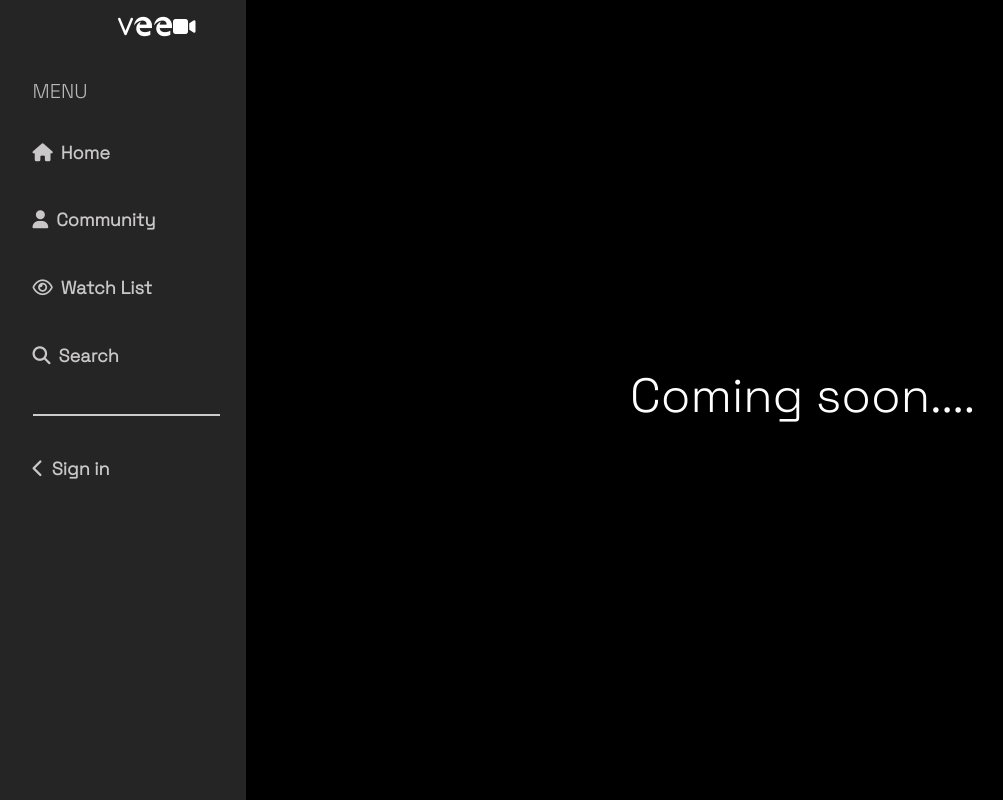
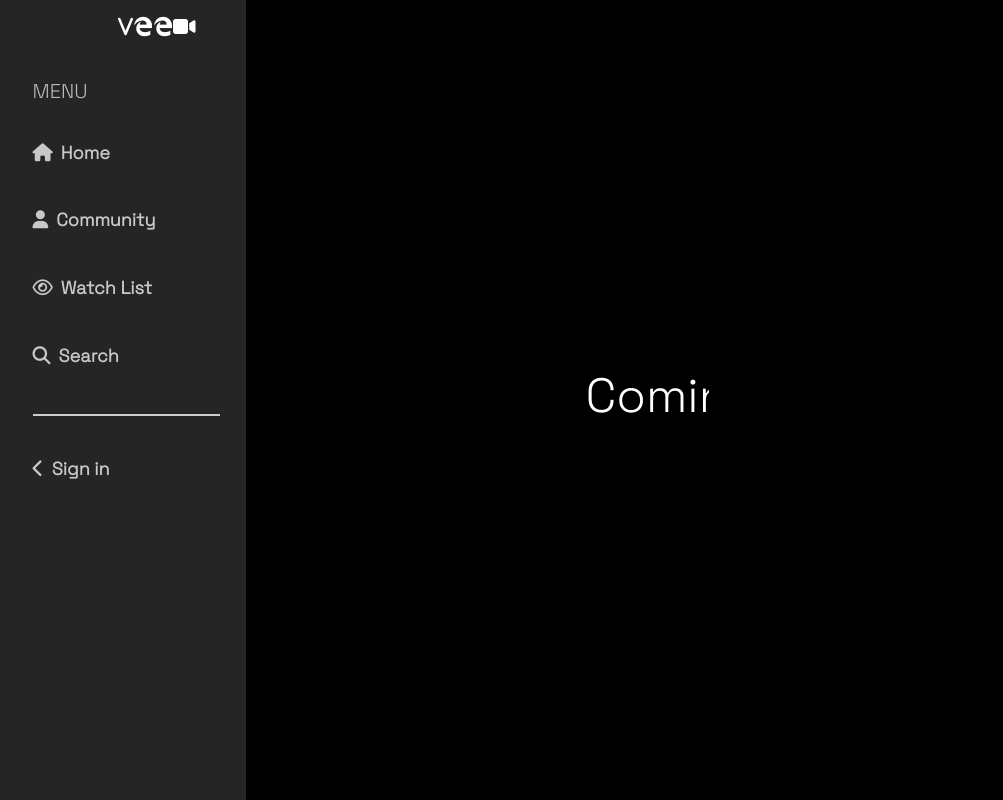
Before and after one commit to rash1234567/NEWVIVIDIO, a React (Create React App) app: page /community in a window 1280 px wide. Shown: the whole page, without its empty margins (10-1013 px from the left). Built offline with nearby package versions, Linux system fonts and the light colour scheme; no server answers.

Commit message:
animation

```diff
--- a/src/Pages/Community.jsx
+++ b/src/Pages/Community.jsx
@@ -1,11 +1,9 @@
 import React from 'react';
-import { useNavigate } from "react-router-dom";
 
 function Community () {
-  const navigate = useNavigate();
   return (
-    <div className='lg:ml-[50vw] flex items-center justify-center'>
-      <h1 className='text-white text-5xl self-center comingSoon'>Coming soon....</h1>
+    <div className='lg:ml-[20vw] flex items-center justify-center w-full'>
+      <h1 className='text-white text-2xl md:text-5xl self-center comingSoon'>Coming soon....</h1>
     </div>
   )
 }
--- a/src/styles/App.css
+++ b/src/styles/App.css
@@ -44,7 +44,7 @@
 
   .comingSoon::before{
     background-color: black;
-    animation: type 4s steps(14) forwards;
+    animation: type 4s steps(14) forwards infinite;
   }
 
 
```
